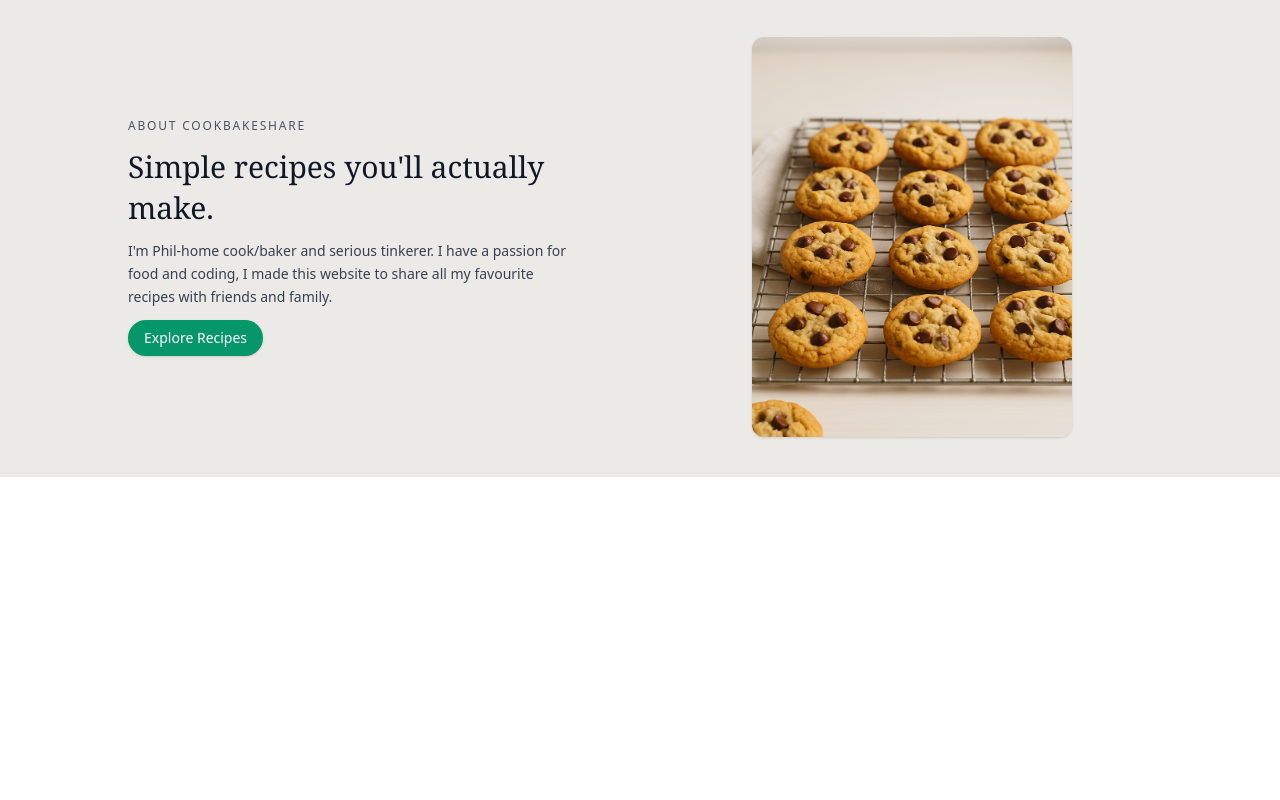
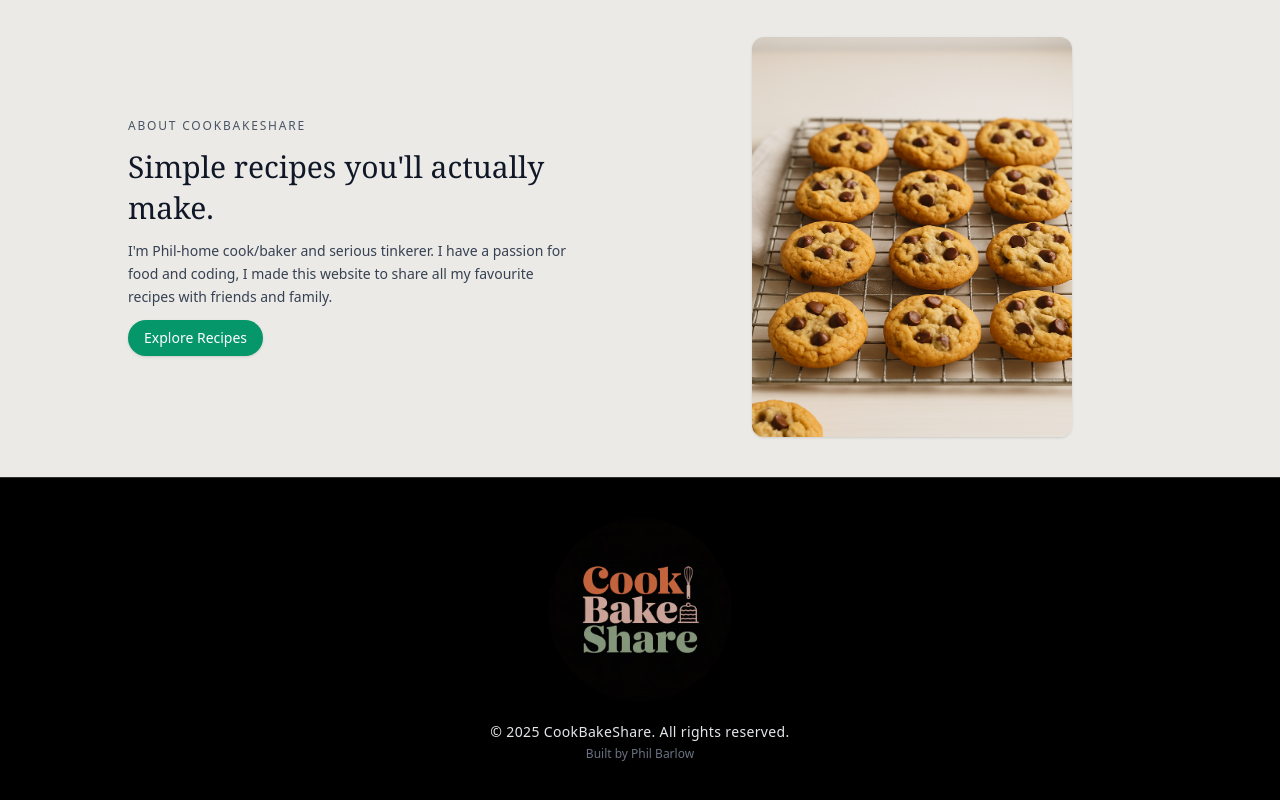
Before and after one commit to phillipbarlow/food-blog, a React (Vite) app: page / in a window 1280 px wide. Shown: the part 2046-2846 px from the top of the page. Before the commit the page ends 2523 px from the top, so only its background shows below. Built offline with nearby package versions, Linux system fonts and the light colour scheme.

Commit message:
feat - basic footer implementation

```diff
--- a/src/components/Footer.jsx
+++ b/src/components/Footer.jsx
@@ -0,0 +1,23 @@
+import footerLogo from "../images/footer-img.jpeg";
+
+export default function Footer() {
+  return (
+    <footer className="bg-black text-gray-300 border-t border-white/20">
+      <div className="max-w-5xl mx-auto flex flex-col items-center py-10 px-6 space-y-5">
+        <div className="h-46 w-46 overflow-hidden rounded-full shadow-md">
+          <img
+            src={footerLogo}
+            alt="CookBakeShare logo"
+            className="h-full w-full object-cover opacity-90"
+          />
+        </div>
+        <div className="text-center space-y-1">
+          <p className="text-sm tracking-wide text-gray-200">
+            © {new Date().getFullYear()} CookBakeShare. All rights reserved.
+          </p>
+          <p className="text-xs text-gray-500">Built by Phil Barlow</p>
+        </div>
+      </div>
+    </footer>
+  );
+}
--- a/src/pages/Home.jsx
+++ b/src/pages/Home.jsx
@@ -1,7 +1,7 @@
 import heroImage from "../images/hero.webp";
 import FeaturedRecipes from "../components/FeaturedRecipes";
 import AboutSection from "../components/AboutSection";
-
+import Footer from "../components/Footer"
 export default function Home() {
   return (
     <main>
@@ -29,6 +29,7 @@ export default function Home() {
       {/* Hero end */}
       <FeaturedRecipes/>
       <AboutSection/>
+      <Footer/>
       </main>
   );
 }
```
Also changed, not shown: src/images/footer-img.jpeg (added).
